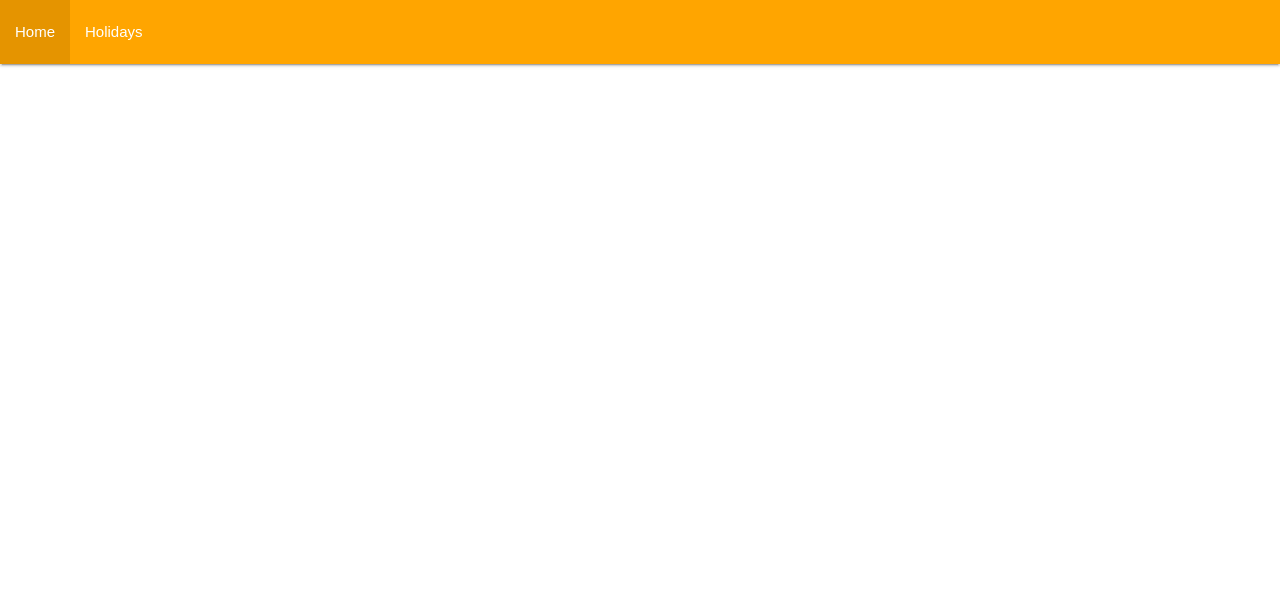
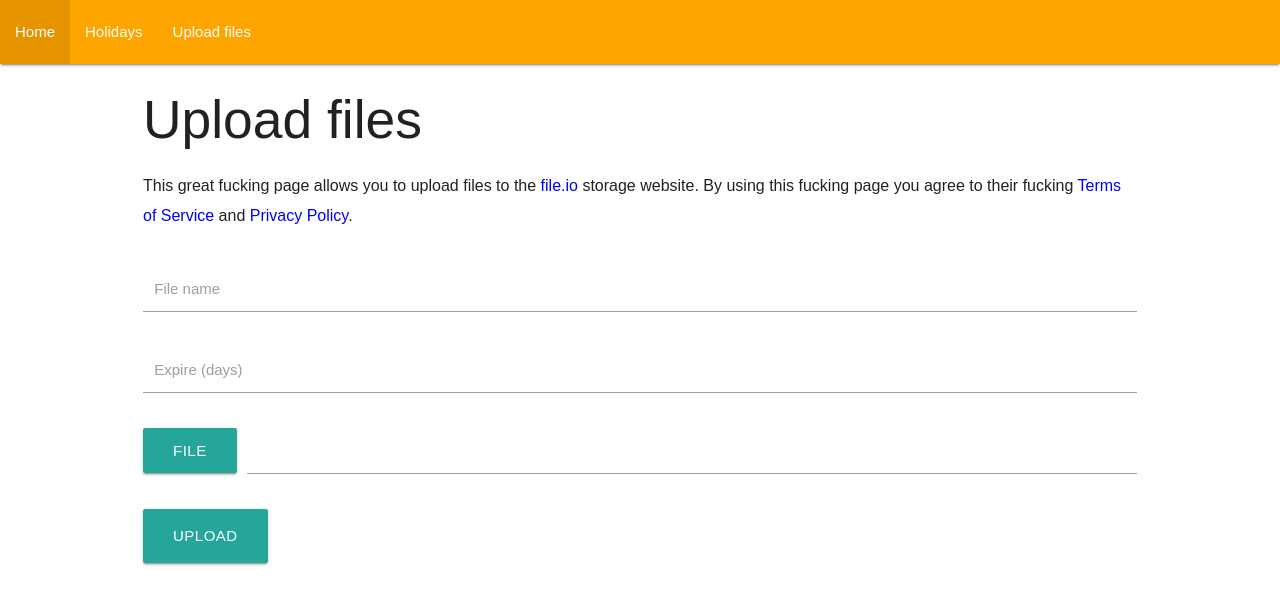
Before and after one commit to Thomas-Rosenkrans-Vestergaard/ca-3-web, a React (Create React App) app: page /upload-files in a window 1280 px wide. Shown: the top 604 px of the page. Built offline with nearby package versions, Linux system fonts and the light colour scheme.

Commit message:
added Upload page

```diff
--- a/src/App.js
+++ b/src/App.js
@@ -5,6 +5,7 @@ import './App.css';
 
 import Holidays from './pages/Holidays';
 import Home from './pages/Home';
+import Upload from './pages/Upload';
 
 class App extends Component {
 
@@ -24,11 +25,15 @@ class App extends Component {
               <li>
                 <NavLink to="/holidays">Holidays</NavLink>
               </li>
+              <li>
+                <NavLink to="/upload-files">Upload files</NavLink>
+              </li>
             </ul>
           </nav>
           <div id="contents">
             <Route path="/" exact component={Home} />
             <Route path="/holidays" component={Holidays} />
+            <Route path="/upload-files" component={Upload} />
           </div>
         </div>
       </Router>
--- /dev/null
+++ b/src/pages/Upload.js
@@ -0,0 +1,62 @@
+import React, { Component } from 'react';
+
+class Upload extends Component {
+
+    constructor(props) {
+        super(props);
+
+        this.state = { files: [] };
+    }
+
+    componentDidMount = () => {
+
+    }
+
+    onSubmit = (event) => {
+        event.preventDefault();
+
+        const form = event.currentTarget;
+
+        const fileName = form.elements.name.value;
+        const fileExpire = form.elements.expire.value;
+        const fileInput = form.elements.file;
+
+
+    }
+
+    render() {
+        return (
+            <div id="upload-page">
+                <h2>Upload files</h2>
+                <p>This great fucking page allows you to upload files to the <a href="https://www.file.io/">file.io</a> storage website. By using this fucking page you agree to their fucking <a href="https://www.file.io/tos.html">Terms of Service</a> and <a href="https://www.file.io/privacy.html">Privacy Policy</a>.</p>
+
+                <form onSubmit={this.onSubmit}>
+                    <div className="row">
+                        <div className="col s12 input-field no-padding">
+                            <input type="text" name="name" id="name-input" />
+                            <label for="name-input">File name</label>
+                        </div>
+                        <div className="col s12 input-field no-padding">
+                            <input type="number" name="expire" id="expire-input" />
+                            <label for="expire-input">Expire (days)</label>
+                        </div>
+                        <div className="col s12 file-field input-field no-padding">
+                            <div class="btn">
+                                <span>File</span>
+                                <input name="file" type="file" />
+                            </div>
+                            <div class="file-path-wrapper">
+                                <input class="file-path validate" type="text" />
+                            </div>
+                        </div>
+                        <div className="col s12 input-field no-padding">
+                            <input className="btn-large" type="submit" value="Upload" />
+                        </div>
+                    </div>
+                </form>
+            </div>
+        );
+    }
+}
+
+export default Upload;
```
